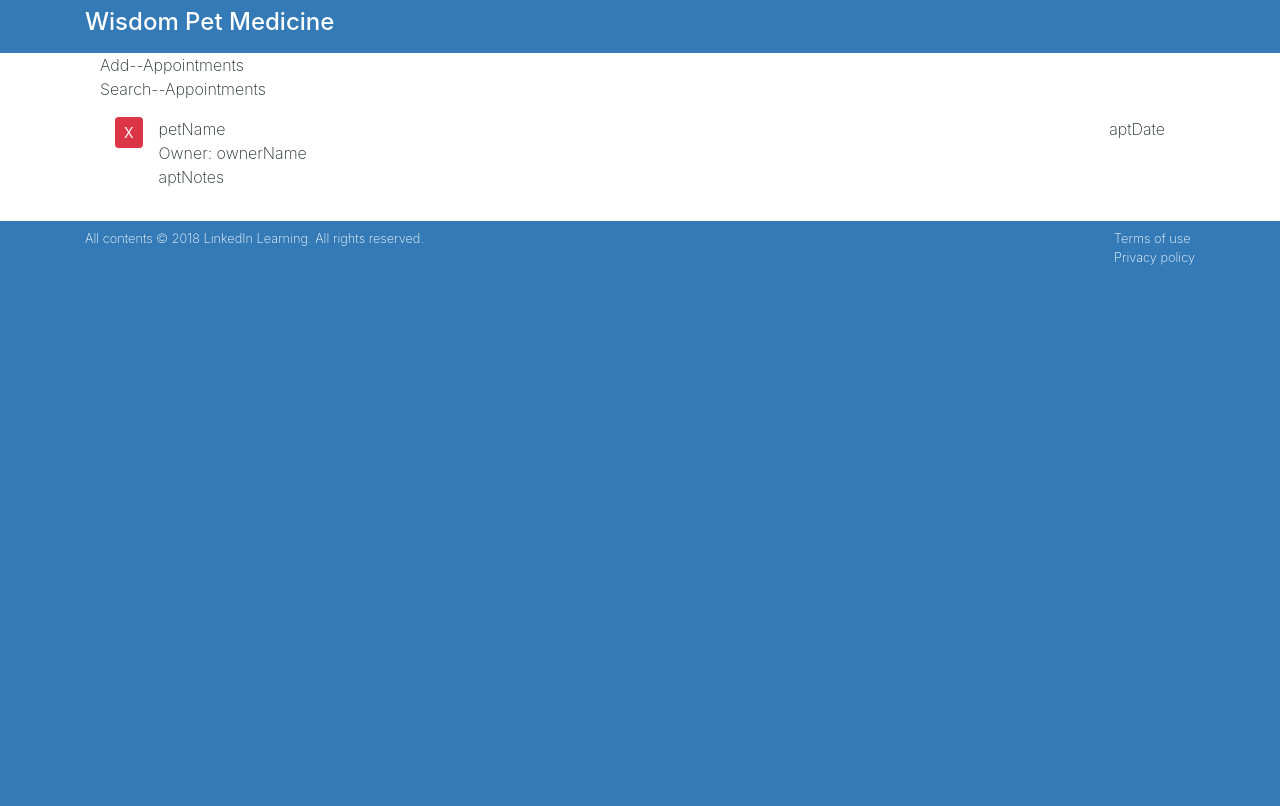
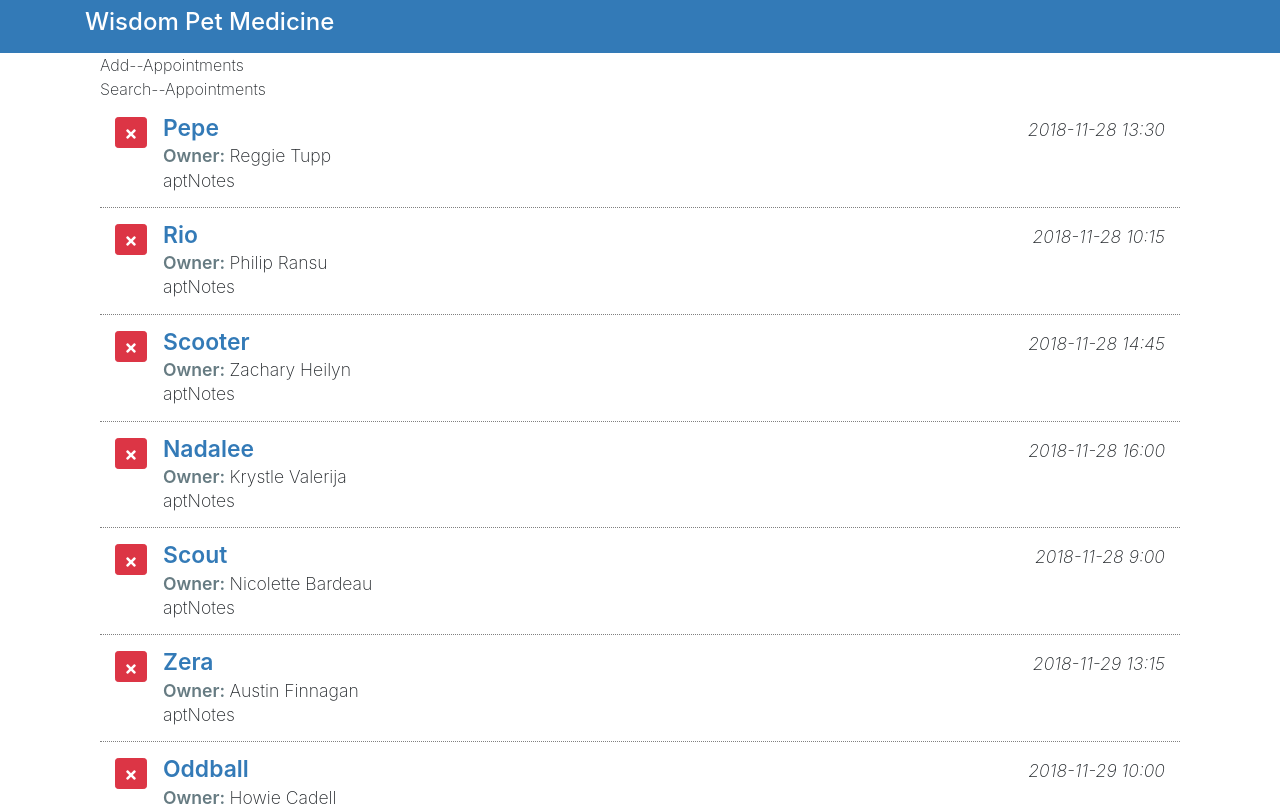
Before and after one commit to TylerReidd/reactinterface, a React (Create React App) app: page / in a window 1280 px wide. Shown: the top 806 px of the page. Built offline with nearby package versions, Linux system fonts and the light colour scheme.

Commit message:
add font-awesome

```diff
--- a/src/components/App.js
+++ b/src/components/App.js
@@ -10,7 +10,8 @@
   constructor() {
     super();
     this.state = {
-      myAppointments: []
+      myAppointments: [],
+      lastIndex: 0
     }
   }
 
@@ -19,6 +20,8 @@
     .then(response => response.json())
     .then(result => {
       const apts = result.map(item => {
+        item.aptId = this.state.lastIndex;
+        this.setState({lastIndex: this.state.lastIndex + 1})
         return item;
       })
       this.setState({
--- a/src/components/ListAppointments.js
+++ b/src/components/ListAppointments.js
@@ -1,4 +1,5 @@
-import React, {Component} from 'react'
+import React, {Component} from 'react';
+import { FaTimes } from "react-icons/fa";
 
 class ListAppointments extends Component {
     render() {
@@ -11,24 +12,29 @@
 
         return (
             <div className="appointment-list item-list mb-3">
-            <div className="pet-item col media py-3">
+                {this.props.appointments.map(item => (
+                    <div className="pet-item col media py-3" key={item.aptId}>
                     <div className="mr-3">
-                <button className="pet-delete btn btn-sm btn-danger">X</button>
+                      <button className="pet-delete btn btn-sm btn-danger">
+                          <FaTimes />
+                      </button>
                     </div>
 
                     <div className="pet-info media-body">
                       <div className="pet-head d-flex">
-                  <span className="pet-name">petName</span>
-                  <span className="apt-date ml-auto">aptDate</span>
+                        <span className="pet-name">{item.petName}</span>
+                        <span className="apt-date ml-auto">{item.aptDate}</span>
                       </div>
 
                       <div className="owner-name">
                         <span className="label-item">Owner: </span>
-                  <span>ownerName</span>
+                        <span>{item.ownerName}</span>
                       </div>
                       <div className="apt-notes">aptNotes</div>
                     </div>
                   </div>
+                ))}
+
         </div>
         );
     }
--- a/src/css/App.css
+++ b/src/css/App.css
@@ -1,38 +1,45 @@
-.App {
-  text-align: center;
+.add-appointment .card-body {
+  display: none;
 }
 
-.App-logo {
-  height: 40vmin;
-  pointer-events: none;
+.apt-addheading {
+  cursor: pointer;
+  user-select: none;
 }
 
-@media (prefers-reduced-motion: no-preference) {
-  .App-logo {
-    animation: App-logo-spin infinite 20s linear;
-  }
+.appointment-list {
+  font-size: 1.1em;
 }
 
-.App-header {
-  background-color: #282c34;
-  min-height: 100vh;
-  display: flex;
-  flex-direction: column;
-  align-items: center;
-  justify-content: center;
-  font-size: calc(10px + 2vmin);
-  color: white;
+.appointment-list .pet-item {
+  border-bottom: 1px dotted gray;
 }
 
-.App-link {
-  color: #61dafb;
+.appointment-list .pet-item:last-child {
+  border-bottom: none;
 }
 
-@keyframes App-logo-spin {
-  from {
-    transform: rotate(0deg);
-  }
-  to {
-    transform: rotate(360deg);
-  }
+.appointment-list .pet-name {
+  font-weight: 600;
+  color: #337ab7;
+  font-size: 1.3em;
+  line-height: 100%;
 }
+
+.appointment-list .label-item {
+  font-weight: 600;
+  color: #667b82;
+}
+
+.appointment-list .apt-date {
+  font-style: italic;
+}
+
+.appointment-list .apt-notes {
+  line-height: 120%;
+}
+
+.dropdown-item.active,
+.dropdown-item:active {
+  background-color: #a9aeb2;
+}
```
Lines whose indentation alone changed are shown as unchanged.
